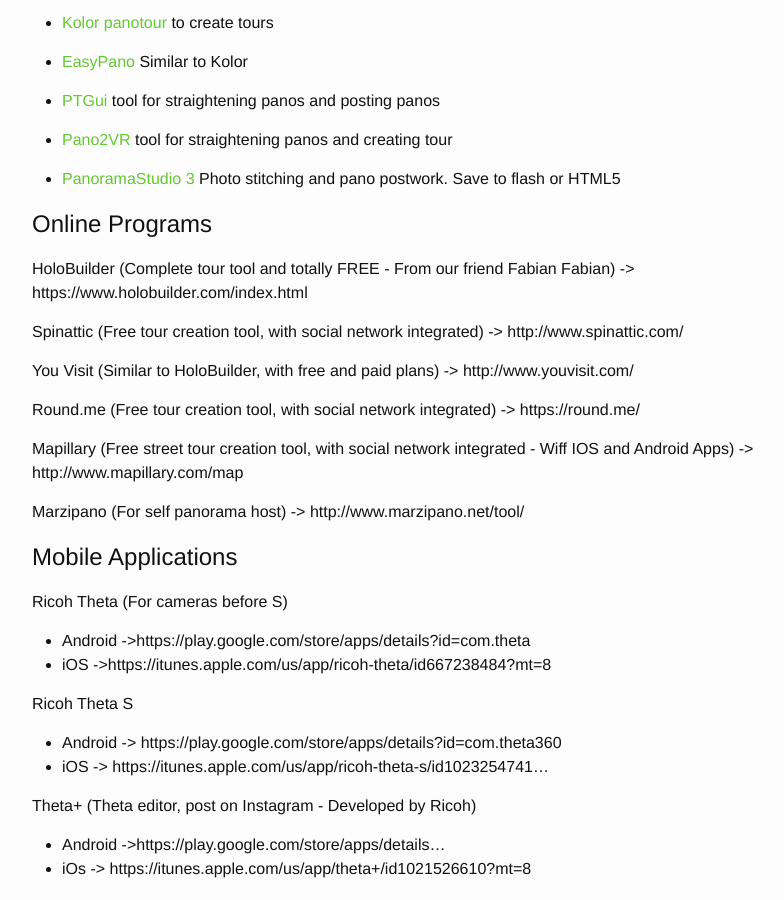
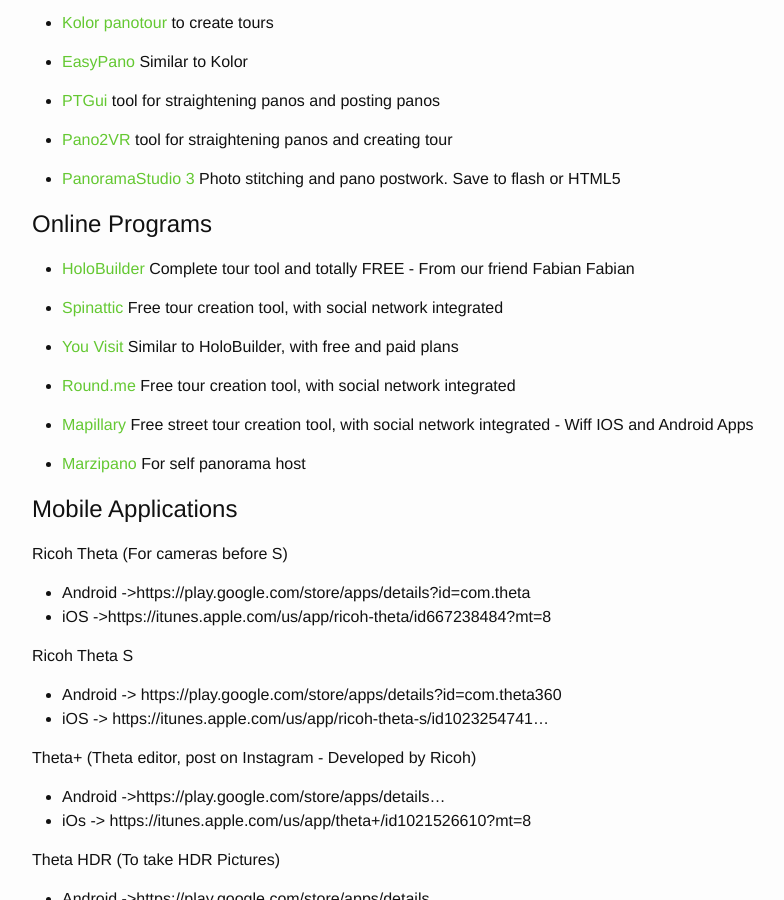
Before and after one commit to theta360developers/blog, a Jekyll site: the page built from _posts/2016-01-20-list-of-theta-apps.md, in a window 1280 px wide and 900 px high, scrolled down 384 px. Shown: the whole window, without its empty margins (238-1022 px from the left). Built offline with Jekyll 4.4.1, drawn with Linux system fonts in a browser that asks for light colours.

Commit message:
new post on list of apps

```diff
--- a/_posts/2016-01-20-list-of-theta-apps.md
+++ b/_posts/2016-01-20-list-of-theta-apps.md
@@ -32,23 +32,18 @@
 Online Programs
 ===============
 
-HoloBuilder (Complete tour tool and totally FREE - From our friend Fabian Fabian)
--> https://www.holobuilder.com/index.html
+* [HoloBuilder](https://www.holobuilder.com/index.html) Complete tour tool and totally FREE - From our friend Fabian Fabian
 
-Spinattic (Free tour creation tool, with social network integrated)
--> http://www.spinattic.com/
+* [Spinattic](http://www.spinattic.com/) Free tour creation tool, with social network integrated
 
-You Visit (Similar to HoloBuilder, with free and paid plans)
--> http://www.youvisit.com/
+* [You Visit](http://www.youvisit.com/) Similar to HoloBuilder, with free and paid plans
 
-Round.me (Free tour creation tool, with social network integrated)
--> https://round.me/
+* [Round.me](https://round.me/) Free tour creation tool, with social network integrated
 
-Mapillary (Free street tour creation tool, with social network integrated - Wiff IOS and Android Apps)
--> http://www.mapillary.com/map
+* [Mapillary](http://www.mapillary.com/map) Free street tour creation tool, with social network integrated - Wiff IOS and Android Apps
 
-Marzipano (For self panorama host)
--> http://www.marzipano.net/tool/
+* [Marzipano](http://www.marzipano.net/tool/) For self panorama host
+
 
 Mobile Applications
 ===================
```
